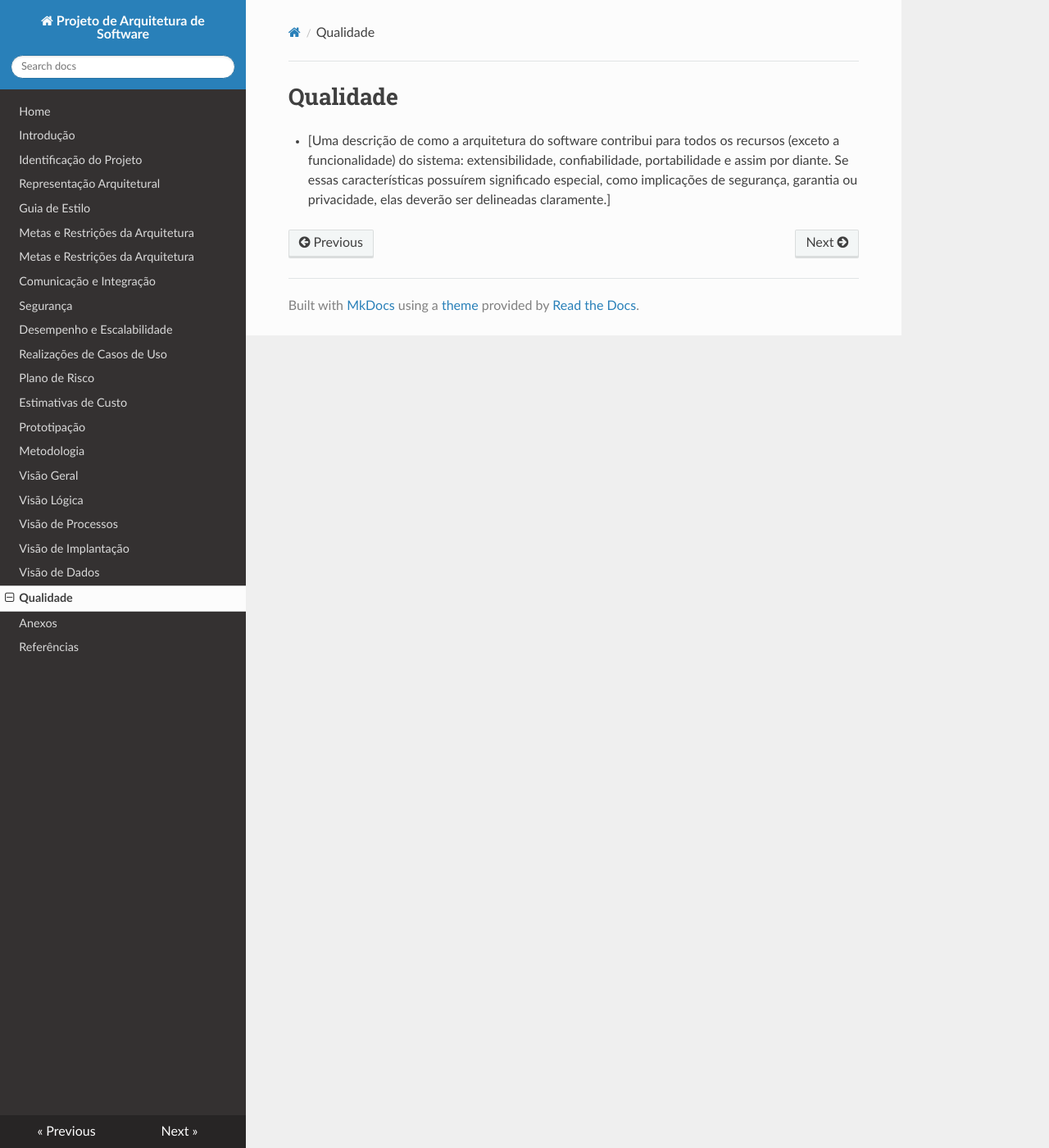
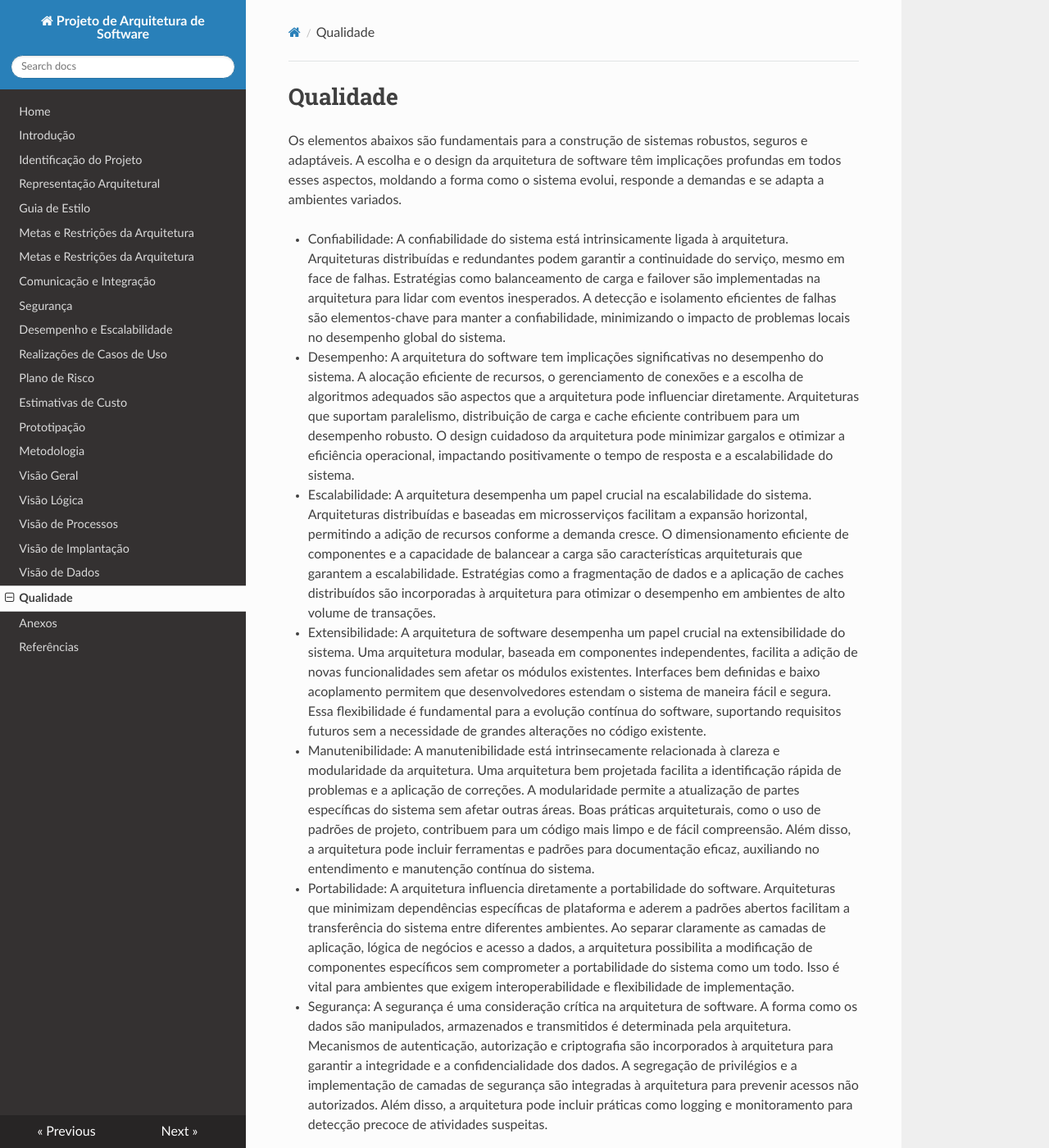
Before and after one commit to ArturRDGS/StormTech, an MkDocs documentation site: the page built from docs/qualidade.md, in a window 1280 px wide and 1400 px high. Shown: the whole window at 82% size. Built offline with MkDocs 1.6.1, drawn with Linux system fonts in a browser that asks for light colours; nearby versions of some CDN libraries.

Commit message:
Atualização

```diff
--- a/docs/qualidade.md
+++ b/docs/qualidade.md
@@ -1,3 +1,31 @@
 # Qualidade
 
-- [Uma descrição de como a arquitetura do software contribui para todos os recursos (exceto a funcionalidade) do sistema: extensibilidade, confiabilidade, portabilidade e assim por diante. Se essas características possuírem significado especial, como implicações de segurança, garantia ou privacidade, elas deverão ser delineadas claramente.]
+Os elementos abaixos são fundamentais para a construção de sistemas robustos, seguros e adaptáveis. A escolha e o design da arquitetura de software têm implicações profundas em todos esses aspectos, moldando a forma como o sistema evolui, responde a demandas e se adapta a ambientes variados.
+
+
+- Confiabilidade:
+    A confiabilidade do sistema está intrinsicamente ligada à arquitetura. Arquiteturas distribuídas e redundantes podem garantir a continuidade do serviço, mesmo em face de falhas. Estratégias como balanceamento de carga e failover são implementadas na arquitetura para lidar com eventos inesperados. A detecção e isolamento eficientes de falhas são elementos-chave para manter a confiabilidade, minimizando o impacto de problemas locais no desempenho global do sistema.
+
+
+- Desempenho:
+    A arquitetura do software tem implicações significativas no desempenho do sistema. A alocação eficiente de recursos, o gerenciamento de conexões e a escolha de algoritmos adequados são aspectos que a arquitetura pode influenciar diretamente. Arquiteturas que suportam paralelismo, distribuição de carga e cache eficiente contribuem para um desempenho robusto. O design cuidadoso da arquitetura pode minimizar gargalos e otimizar a eficiência operacional, impactando positivamente o tempo de resposta e a escalabilidade do sistema.
+
+
+- Escalabilidade:
+    A arquitetura desempenha um papel crucial na escalabilidade do sistema. Arquiteturas distribuídas e baseadas em microsserviços facilitam a expansão horizontal, permitindo a adição de recursos conforme a demanda cresce. O dimensionamento eficiente de componentes e a capacidade de balancear a carga são características arquiteturais que garantem a escalabilidade. Estratégias como a fragmentação de dados e a aplicação de caches distribuídos são incorporadas à arquitetura para otimizar o desempenho em ambientes de alto volume de transações.
+
+
+- Extensibilidade:
+    A arquitetura de software desempenha um papel crucial na extensibilidade do sistema. Uma arquitetura modular, baseada em componentes independentes, facilita a adição de novas funcionalidades sem afetar os módulos existentes. Interfaces bem definidas e baixo acoplamento permitem que desenvolvedores estendam o sistema de maneira fácil e segura. Essa flexibilidade é fundamental para a evolução contínua do software, suportando requisitos futuros sem a necessidade de grandes alterações no código existente.
+
+
+- Manutenibilidade:
+    A manutenibilidade está intrinsecamente relacionada à clareza e modularidade da arquitetura. Uma arquitetura bem projetada facilita a identificação rápida de problemas e a aplicação de correções. A modularidade permite a atualização de partes específicas do sistema sem afetar outras áreas. Boas práticas arquiteturais, como o uso de padrões de projeto, contribuem para um código mais limpo e de fácil compreensão. Além disso, a arquitetura pode incluir ferramentas e padrões para documentação eficaz, auxiliando no entendimento e manutenção contínua do sistema.
+
+
+- Portabilidade:
+    A arquitetura influencia diretamente a portabilidade do software. Arquiteturas que minimizam dependências específicas de plataforma e aderem a padrões abertos facilitam a transferência do sistema entre diferentes ambientes. Ao separar claramente as camadas de aplicação, lógica de negócios e acesso a dados, a arquitetura possibilita a modificação de componentes específicos sem comprometer a portabilidade do sistema como um todo. Isso é vital para ambientes que exigem interoperabilidade e flexibilidade de implementação.
+
+
+- Segurança:
+    A segurança é uma consideração crítica na arquitetura de software. A forma como os dados são manipulados, armazenados e transmitidos é determinada pela arquitetura. Mecanismos de autenticação, autorização e criptografia são incorporados à arquitetura para garantir a integridade e a confidencialidade dos dados. A segregação de privilégios e a implementação de camadas de segurança são integradas à arquitetura para prevenir acessos não autorizados. Além disso, a arquitetura pode incluir práticas como logging e monitoramento para detecção precoce de atividades suspeitas.
```
Also changed, not shown: docs/desempenho.md (+16 -3 lines), docs/metodologia.md (+15 -4 lines).
